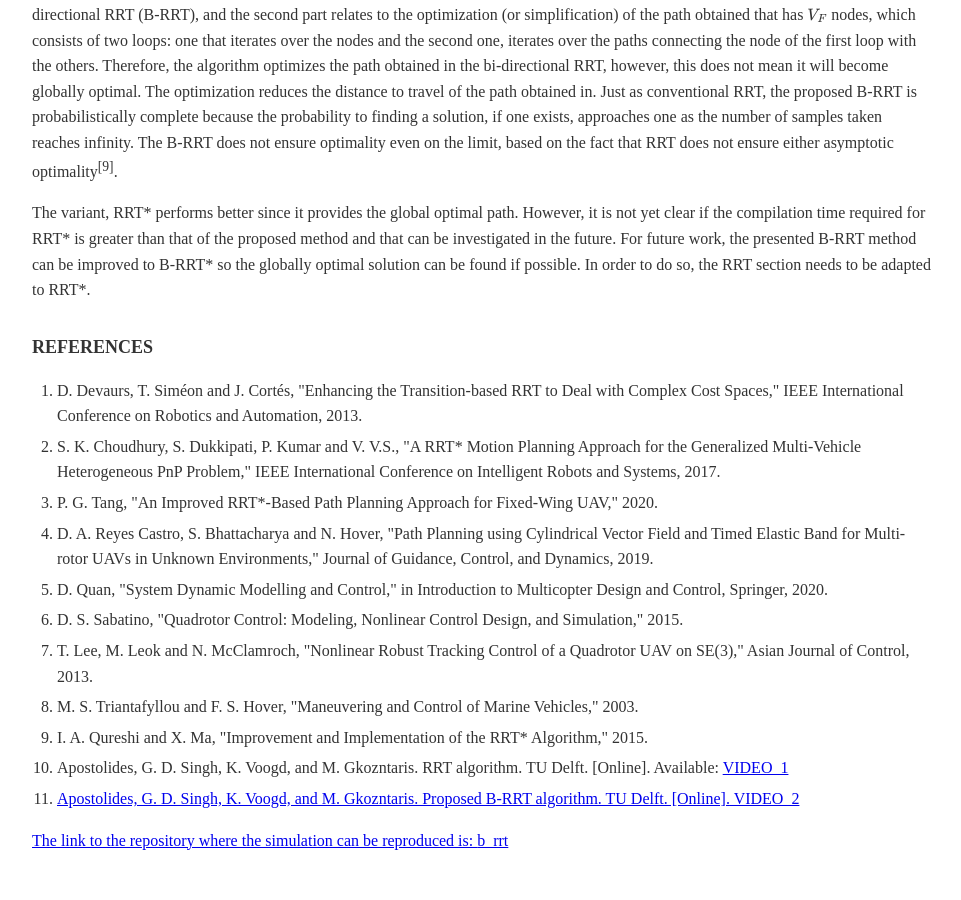
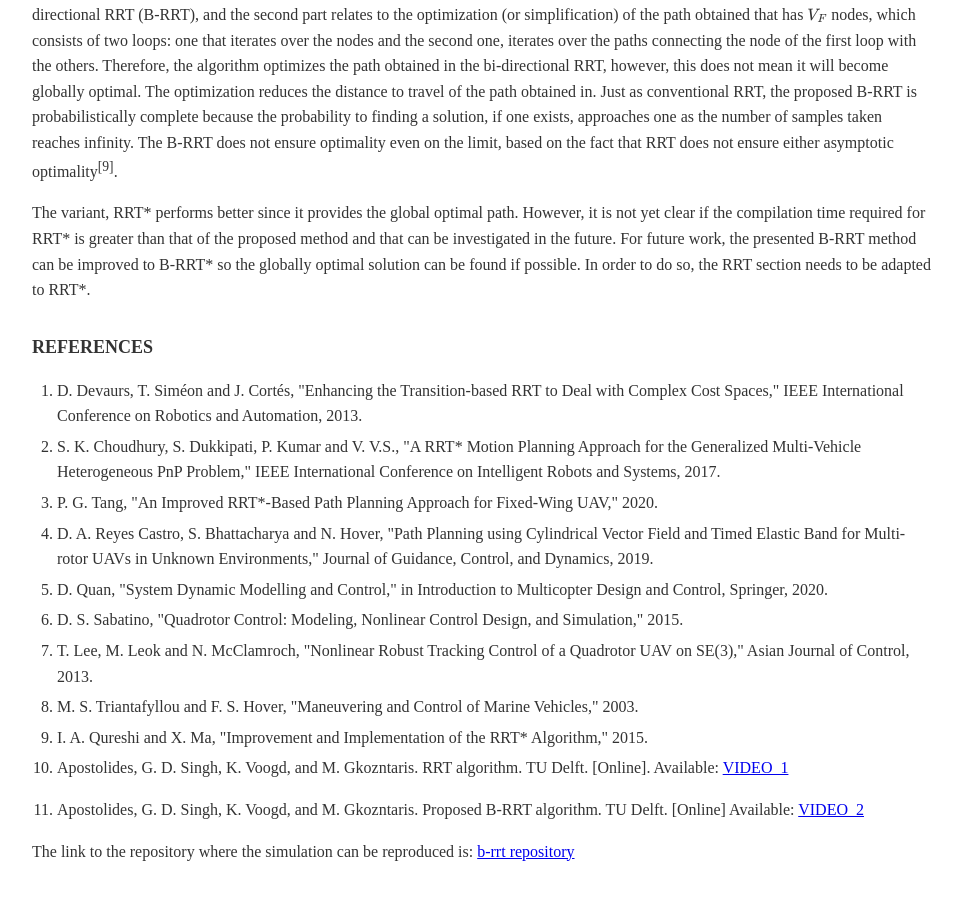
Before and after one commit to markos-gkozntaris/markos-gkozntaris.github.io, a Jekyll site: the page projects/b_rrt.html, which Jekyll copies as it is, in a window 1280 px wide and 900 px high, scrolled down 8047 px. Shown: the whole window, without its empty margins (158-1119 px from the left). Built offline with Jekyll 4.4.1, drawn with Linux system fonts in a browser that asks for light colours.

Commit message:
small fix

```diff
--- a/projects/b_rrt.html
+++ b/projects/b_rrt.html
@@ -389,10 +389,13 @@
             <li>T. Lee, M. Leok and N. McClamroch, "Nonlinear Robust Tracking Control of a Quadrotor UAV on SE(3)," Asian Journal of Control, 2013.</li>
             <li>M. S. Triantafyllou and F. S. Hover, "Maneuvering and Control of Marine Vehicles," 2003.</li>
             <li>I. A. Qureshi and X. Ma, "Improvement and Implementation of the RRT* Algorithm," 2015.</li>
-            <li>Apostolides, G. D. Singh, K. Voogd, and M. Gkozntaris. RRT algorithm. TU Delft. [Online]. Available: <a href ="https://youtu.be/7G8JMncbQEI"> VIDEO_1 </li>
-            <li> Apostolides, G. D. Singh, K. Voogd, and M. Gkozntaris. Proposed B-RRT algorithm. TU Delft. [Online].<a href = "Available:https://youtu.be/5SEZZBKRWCk" > VIDEO_2 </li>
+            <li>Apostolides, G. D. Singh, K. Voogd, and M. Gkozntaris. RRT algorithm. TU Delft. [Online]. Available: <a href ="https://youtu.be/7G8JMncbQEI"> VIDEO_1 </a></p> </li>
+            <li>Apostolides, G. D. Singh, K. Voogd, and M. Gkozntaris. Proposed B-RRT algorithm. TU Delft. [Online] Available: <a href = "Available:https://youtu.be/5SEZZBKRWCk"> VIDEO_2 </a></p> </li>
         </ol>
     </div>
 
     <footer>
-        <p>The link to the repository where the simulation can be reproduced is: <a href="https://github.com/markos-gkozntaris/quadrotor_b_rrt">b_rrt
+        <p>The link to the repository where the simulation can be reproduced is: <a href="https://github.com/markos-gkozntaris/quadrotor_b_rrt">b-rrt repository</a></p>
+    </footer>
+
+</body></html>
```
